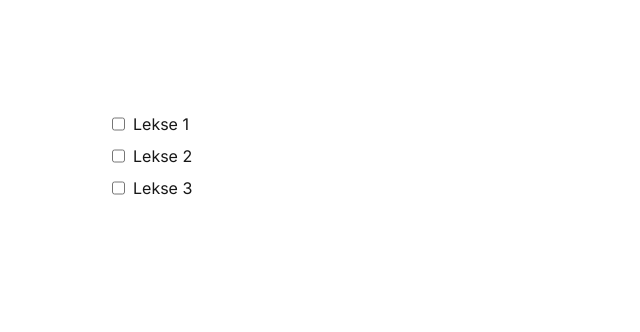
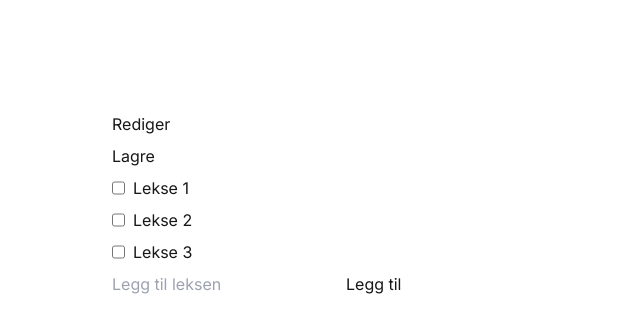
Before and after one commit to woho4u/Leksehjelp, a Next.js app: page / in a window 1280 px wide. Shown: the top 332 px of the page, without its empty margins (0-640 px from the left). Built offline with nearby package versions, Linux system fonts and the light colour scheme.

Commit message:
add basic remove and add functions

```diff
--- /dev/null
+++ b/app/components/AddLekse.tsx
@@ -0,0 +1,32 @@
+import React, { useState } from "react";
+
+interface AddLekseProps {
+  onAdd: (lekse: string) => void;
+}
+
+const AddLekse = ({ onAdd }: AddLekseProps) => {
+  const [lekse, setLekse] = useState("");
+
+  const handleAddLekse = () => {
+    if (lekse) {
+      onAdd(lekse);
+      setLekse("");
+    }
+  };
+
+  return (
+    <div>
+      <div>
+        <input
+          type="text"
+          placeholder="Legg til leksen"
+          onChange={(e) => setLekse(e.target.value)}
+          value={lekse}
+        />
+        <button onClick={handleAddLekse}>Legg til</button>
+      </div>
+    </div>
+  );
+};
+
+export default AddLekse;
--- /dev/null
+++ b/app/components/Lekse.tsx
@@ -0,0 +1,50 @@
+import React, { useState, useEffect } from "react";
+
+interface LekseProps {
+  lekse: string;
+  onRemove: (lekse: string) => void;
+  changeLekser: (lekse: string[]) => void;
+  isEditing: boolean;
+  currentLekser: string[];
+}
+
+const Lekse = ({
+  lekse,
+  onRemove,
+  changeLekser,
+  isEditing,
+  currentLekser,
+}: LekseProps) => {
+  const [newLekse, setNewLekse] = useState(lekse);
+
+  const handleChange = (e: React.ChangeEvent<HTMLInputElement>) => {
+    if (e.target.checked) {
+      onRemove(lekse);
+    }
+  };
+
+  //replace l
+  useEffect(() => {
+    console.log("newLekse: ", newLekse);
+  }, [newLekse]);
+
+  //Change New Lekse
+  const handleLekseChange = (e: React.ChangeEvent<HTMLInputElement>) => {
+    setNewLekse(e.target.value);
+    console.log("");
+    console.log("Lekse changed to: ", newLekse);
+  };
+
+  return (
+    <div className="flex flex-row gap-2">
+      <input type="checkbox" onChange={handleChange} />
+      {isEditing ? (
+        <input type="text" value={newLekse} onChange={handleLekseChange} />
+      ) : (
+        <p>{lekse}</p>
+      )}
+    </div>
+  );
+};
+
+export default Lekse;
--- a/app/components/Lekseliste.tsx
+++ b/app/components/Lekseliste.tsx
@@ -1,31 +1,92 @@
 "use client";
 
 import React, { useState, useEffect } from "react";
+import AddLekse from "./AddLekse";
+import Lekse from "./Lekse";
 
 const Lekseliste = () => {
-  const lekseEksempel = ["Lekse 1", "Lekse 2", "Lekse 3"];
-  localStorage.setItem("lekser", JSON.stringify(lekseEksempel));
-
-  const [lekser, setLekser] = useState([]);
+  const [lekser, setLekser] = useState<string[]>([]); // Explicitly define the type
+  const [isEditing, setIsEditing] = useState(false);
+  const [newLekser, setNewLekser] = useState<string[]>([]);
 
   useEffect(() => {
-    const lekser = localStorage.getItem("lekser");
-    if (lekser) {
-      setLekser(JSON.parse(lekser));
+    console.log("lekser oppdatert!");
+    localStorage.setItem("lekser", JSON.stringify(lekser));
+  }, [lekser]);
+
+  useEffect(() => {
+    const storedLekser = localStorage.getItem("lekser");
+    let parsedLekser: string[] = [];
+
+    if (storedLekser) {
+      try {
+        parsedLekser = JSON.parse(storedLekser);
+      } catch (error) {
+        console.error("Error parsing stored lekser:", error);
+        parsedLekser = [];
+      }
+    }
+
+    if (!parsedLekser || parsedLekser.length === 0) {
+      // Initialize with sample data
+      const lekseEksempel = ["Lekse 1", "Lekse 2", "Lekse 3"];
+      setLekser(lekseEksempel);
+    } else {
+      setLekser(parsedLekser);
     }
   }, []);
 
+  const removeLekse = (lekseToRemove: string) => {
+    setLekser((prevLekser) => {
+      const updatedLekser = prevLekser.filter(
+        (lekse) => lekse !== lekseToRemove
+      );
+      return updatedLekser;
+    });
+  };
+
+  const addLekse = (lekse: string) => {
+    setLekser((prevLekser) => {
+      const updatedLekser = [...prevLekser, lekse];
+      return updatedLekser;
+    });
+  };
+
+  const handleEdit = () => {
+    setIsEditing(!isEditing);
+  };
+
+  const saveLekser = () => {
+    setLekser(newLekser);
+    setIsEditing(false);
+  };
+
+  const changeLekser = (lekser: string[]) => {
+    setNewLekser(lekser);
+    console.log(newLekser);
+  };
+
   return (
-    <>
-      <div className="flex flex-col gap-2">
-        {lekser.map((lekse) => (
-          <div className="flex flex-row gap-2">
-            <input type="checkbox" />
-            <p>{lekse}</p>
-          </div>
-        ))}
-      </div>
-    </>
+    <div className="flex flex-col gap-2">
+      <button className="w-fit" onClick={handleEdit}>
+        Rediger
+      </button>
+      <button className="w-fit" onClick={saveLekser}>
+        Lagre
+      </button>
+
+      {lekser.map((lekse, index) => (
+        <Lekse
+          changeLekser={changeLekser}
+          currentLekser={lekser}
+          isEditing={isEditing}
+          key={index}
+          lekse={lekse}
+          onRemove={removeLekse}
+        />
+      ))}
+      <AddLekse onAdd={addLekse} />
+    </div>
   );
 };
 
```
